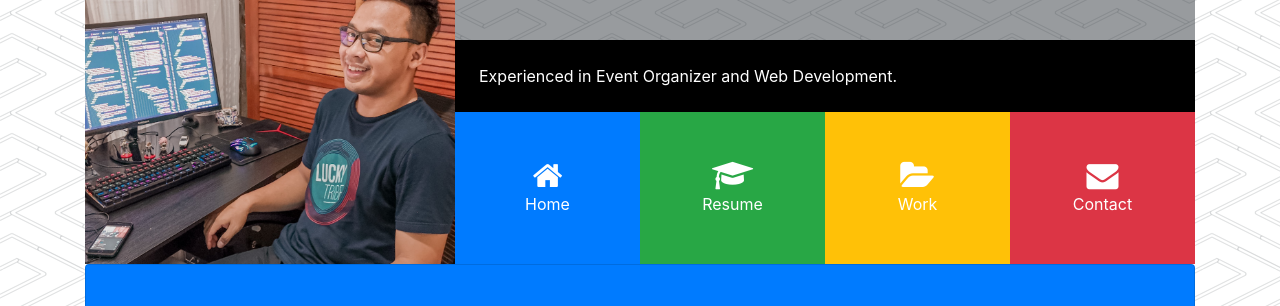
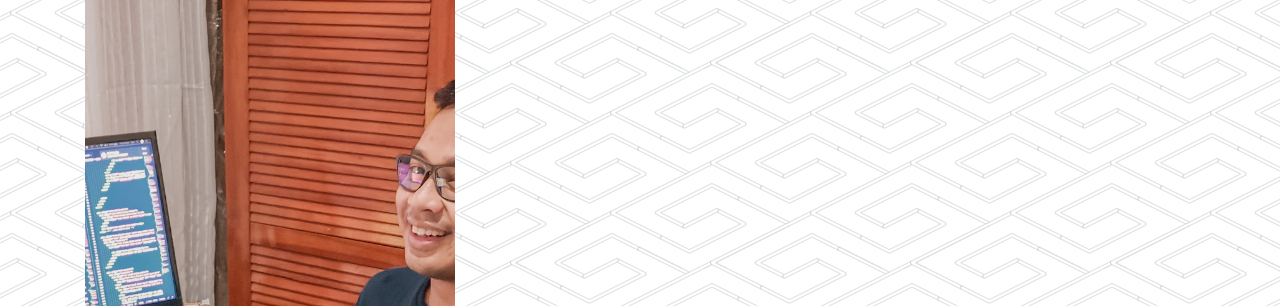
Before and after one commit to ibalnst/itsme, a plain HTML site: page index.html in a window 1280 px wide. Shown: the part 131-437 px from the top of the page. Drawn offline with nearby package versions, Linux system fonts and the light colour scheme; some packages are replaced by stand-ins of ours; a script that the page names is missing; files whose address does not match are found by name.

Commit message:
Update index.html

```diff
--- a/index.html
+++ b/index.html
@@ -16,7 +16,7 @@
     <div class="container">
         <header id="main-header">
             <div class="row no-gutters">
-                <divi class="col-lg-4 col-md-5">
+                <div class="col-lg-4 col-md-5">
                     <img src="img/person1.jpg" alt="">
                 </divi>
                 <div class="col-lg-8 col-md-7">
```
